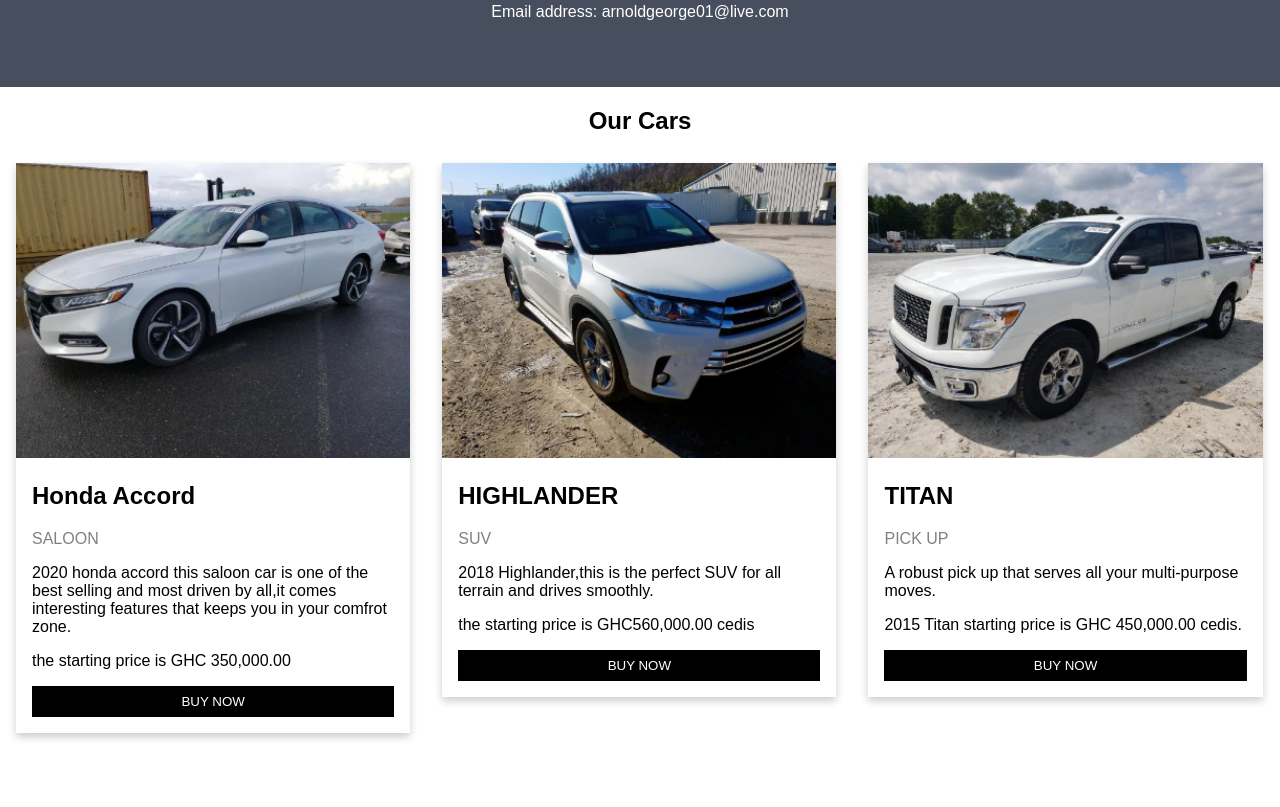
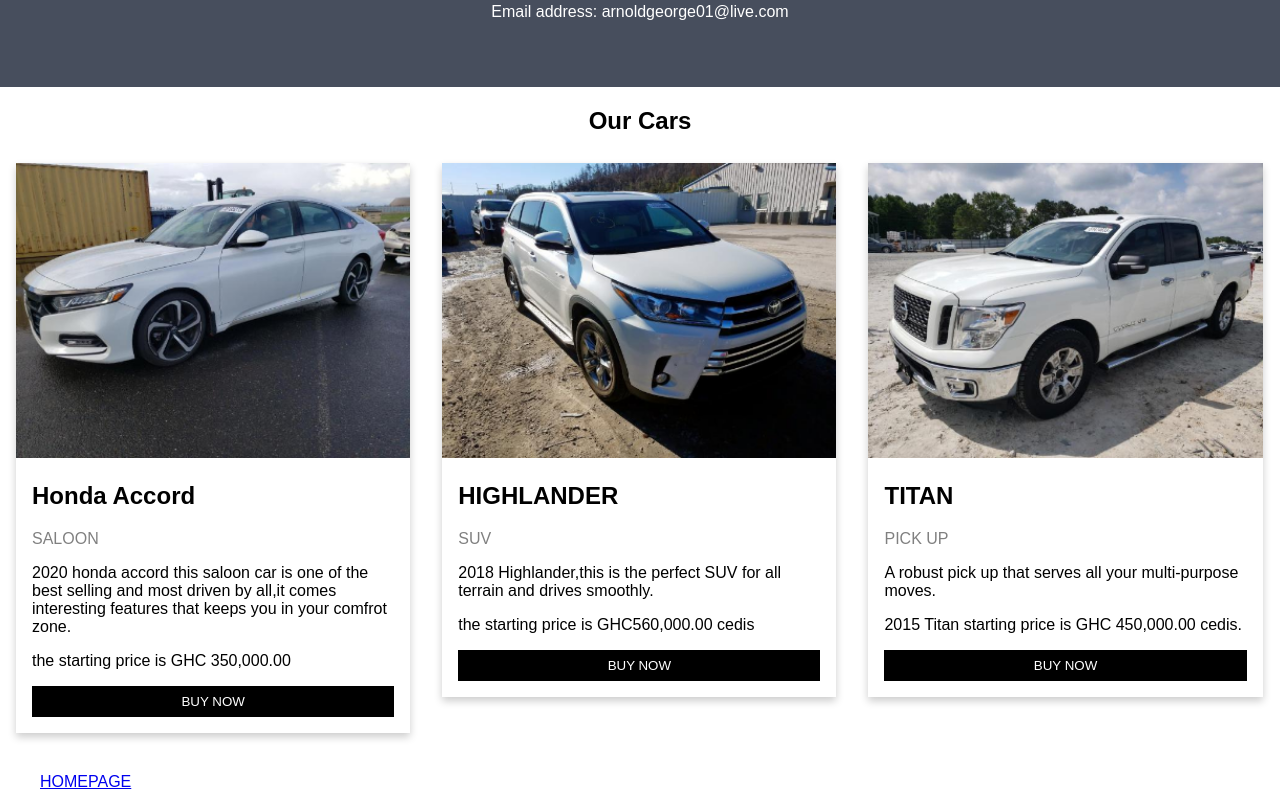
Before and after one commit to dinogem7/Alfredino, a plain HTML site: page About Us.html in a window 1280 px wide. Shown: the part 297-1104 px from the top of the page. Before the commit the page ends 1054 px from the top, so only its background shows below. Drawn offline with Linux system fonts and the light colour scheme.

Commit message:
Update About Us.html

```diff
--- a/About Us.html
+++ b/About Us.html
@@ -56,6 +56,11 @@
     </div>
   </div>
 </div>
+  <footer><section>
+            <ul>
+                <a href="index.html">HOMEPAGE</a>
+            </ul>
+        </section> </footer>
 
 </body>
 </html>
```
